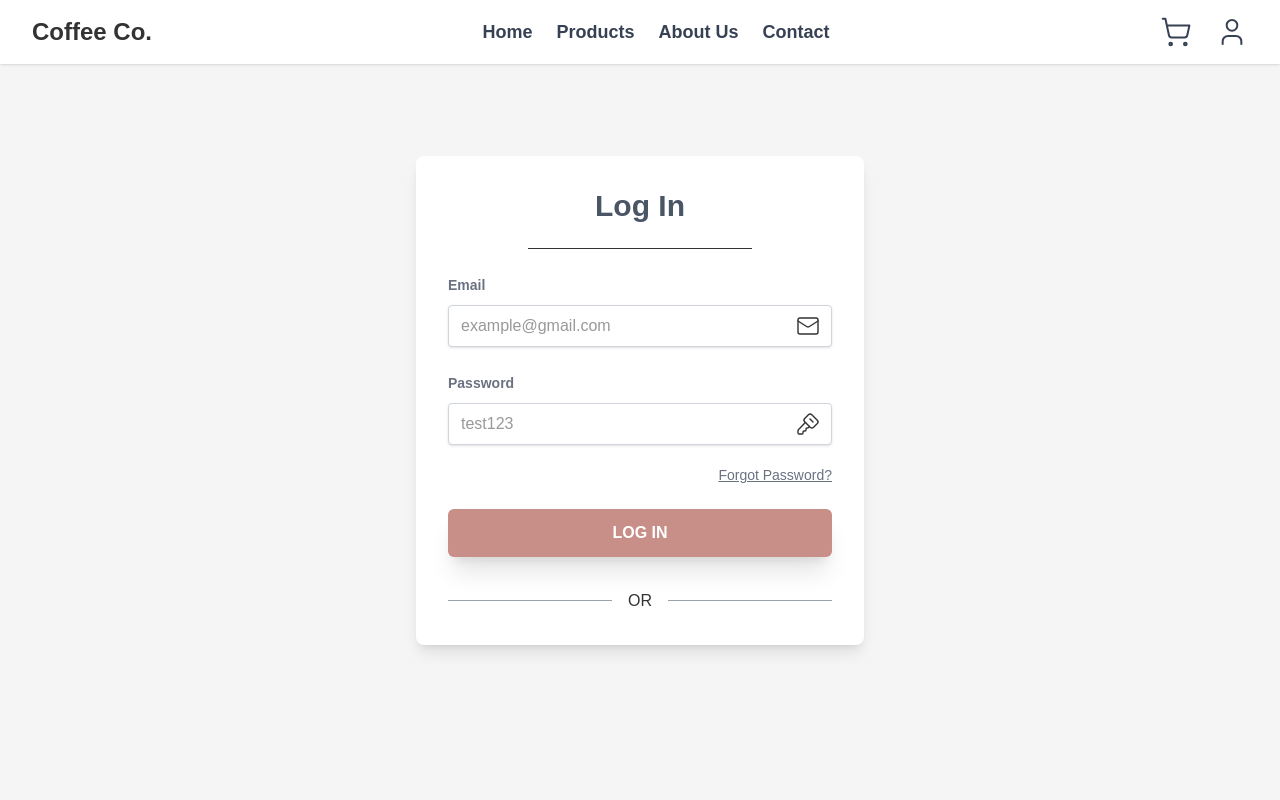
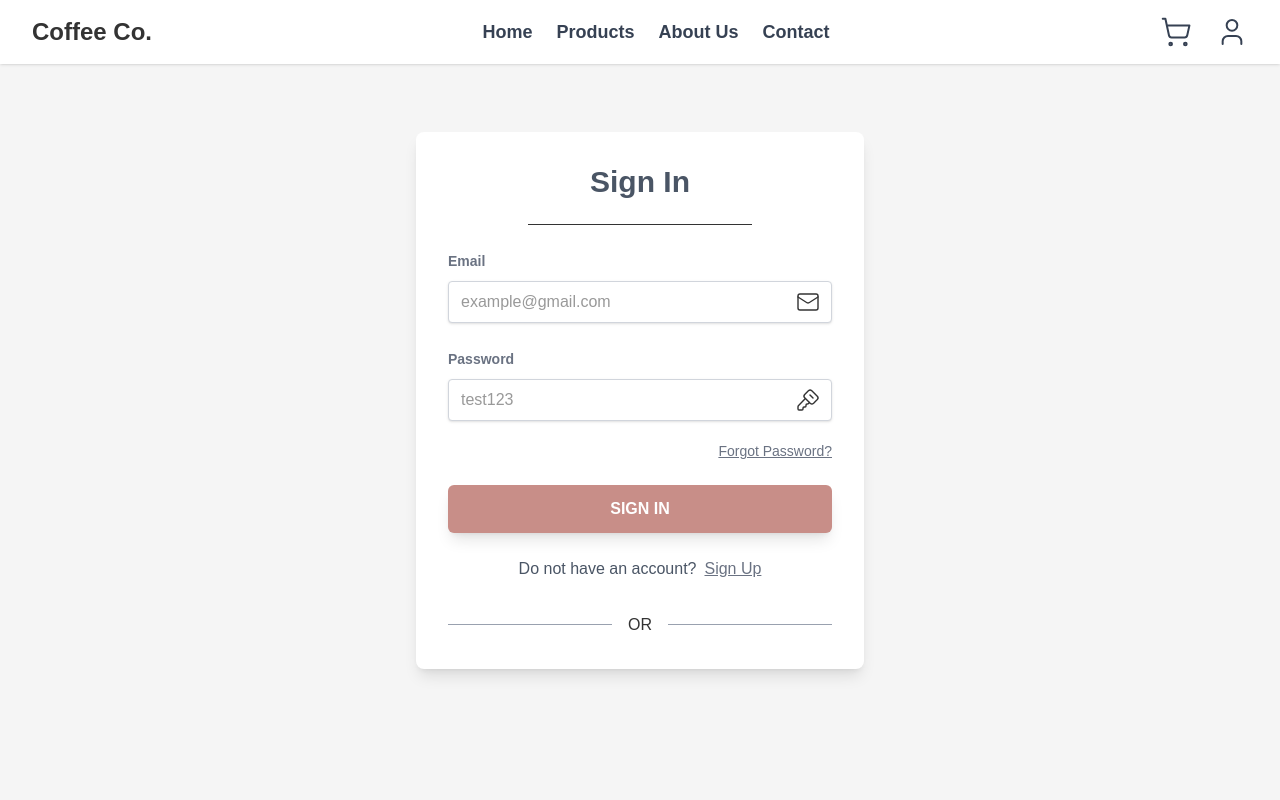
Before and after one commit to AlexC01/coffee-co, a Next.js app: page /account in a window 1280 px wide. Shown: the top 800 px of the page. Built offline with nearby package versions, Linux system fonts and the light colour scheme; no server answers.

Commit message:
feat: adding login/sign up description: adding the functions from firebase to create and log in a user

```diff
--- a/src/app/_components/Form/Account/AuthForm.tsx
+++ b/src/app/_components/Form/Account/AuthForm.tsx
@@ -1,11 +1,45 @@
 'use client';
+import {
+	createUserWithEmailAndPassword,
+	signInWithEmailAndPassword,
+} from 'firebase/auth';
 import { KeySquare, Mail } from 'lucide-react';
+import { useState } from 'react';
+import toast from 'react-hot-toast';
+import { auth } from '@/app/lib/firebase';
 import TextField from '../../Inputs/TextField';
 
 const AuthForm = () => {
+	const [email, setEmail] = useState('');
+	const [password, setPassword] = useState('');
+	const [mode, setMode] = useState<'login' | 'signup'>('login');
+
+	const fetchSignUp = async () => {
+		try {
+			if (mode === 'login') {
+				const response = await signInWithEmailAndPassword(
+					auth,
+					email,
+					password,
+				);
+				return;
+			}
+
+			const response = await createUserWithEmailAndPassword(
+				auth,
+				email,
+				password,
+			);
+		} catch (err) {
+			console.error(err);
+		}
+	};
+
 	return (
 		<>
-			<h1 className="text-3xl text-center font-bold text-gray-600">Log In</h1>
+			<h1 className="text-3xl text-center font-bold text-gray-600">
+				{mode === 'login' ? 'Sign In' : 'Sign Up'}
+			</h1>
 			<div className="px-20">
 				<hr className="mt-6" />
 			</div>
@@ -34,18 +68,34 @@ const AuthForm = () => {
 					</div>
 				</form>
 			</div>
-			<div className="mt-5 flex justify-end">
-				<span className="inline-block text-gray-500 font-medium underline cursor-pointer text-sm hover:text-gray-800 transition-colors duration-200">
-					Forgot Password?
-				</span>
-			</div>
+			{mode === 'login' && (
+				<div className="mt-5 flex justify-end">
+					<span className="inline-block text-gray-500 font-medium underline cursor-pointer text-sm hover:text-gray-800 transition-colors duration-200">
+						Forgot Password?
+					</span>
+				</div>
+			)}
 
 			<button
 				type="button"
-				className="bg-accent-500 text-white font-bold mt-6 cursor-pointer rounded-md uppercase py-3 px-4 w-full transition-all duration-200 shadow-xl hover:shadow-sm"
+				onClick={fetchSignUp}
+				className="bg-accent-500 text-white font-bold mt-6 cursor-pointer rounded-md uppercase py-3 px-4 w-full transition-all duration-200 shadow-lg hover:shadow-sm"
 			>
-				Log In
+				{mode === 'login' ? 'Sign In' : 'Sign Up'}
 			</button>
+
+			<p className="mt-6 text-center text-gray-600 ">
+				{mode === 'login'
+					? 'Do not have an account?'
+					: 'Already have an account?'}
+				<button
+					type="button"
+					className="text-gray-500 font-medium underline cursor-pointer ml-2 hover:text-gray-800 transition-colors duration-200"
+					onClick={() => setMode(mode === 'login' ? 'signup' : 'login')}
+				>
+					{mode === 'login' ? 'Sign Up' : 'Sign In'}
+				</button>
+			</p>
 
 			<div className="mt-8 flex items-center justify-center gap-4">
 				<div className="h-[1px] w-full bg-gray-400" />
```
Also changed, not shown: src/app/lib/services/accounts.ts (added).
